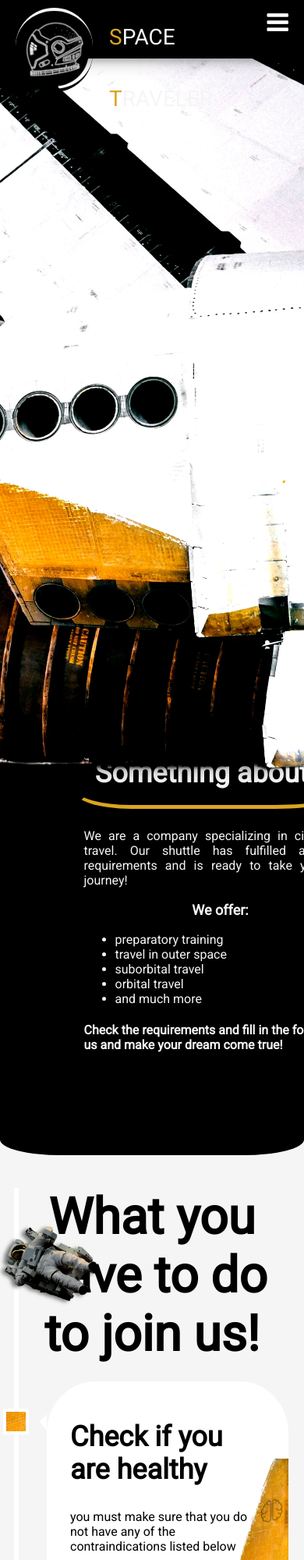
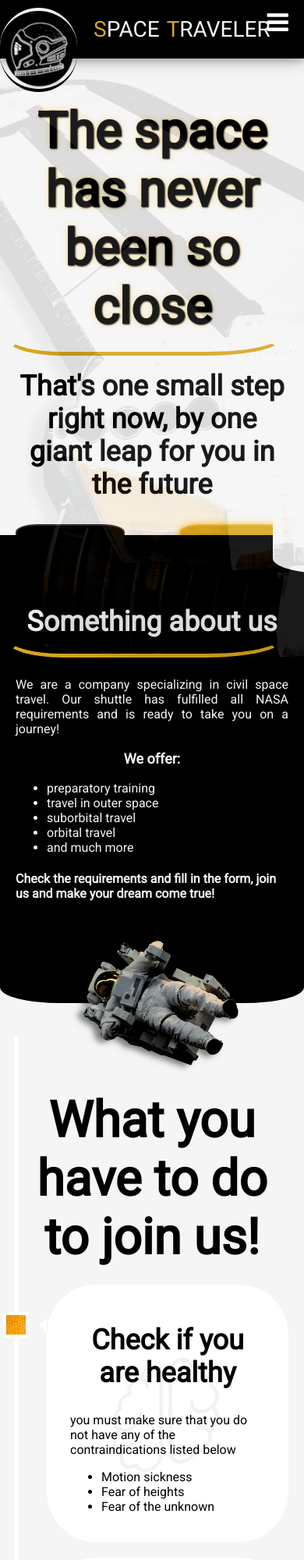
Before and after one commit to Mescruu/spacetraveler, a plain HTML site: page index.html in a window 390 px wide. Shown: the top 2000 px of the page at 78% size. Drawn offline with nearby package versions, Linux system fonts and the light colour scheme.

Commit message:
second commit
RWD changes

```diff
--- a/css/style.css
+++ b/css/style.css
@@ -45,7 +45,6 @@ nav {
 /*napis AW*/
 .logo{
     float: left;
-    width: 30%;
     height: 100px;
     line-height: 75px;
 }
@@ -713,8 +712,10 @@ footer{
 }
 /*Timeline*/
 @media(max-width: 1220px) { /*`1220 a nie 1200 ponieważ wystają kwadraciki z timeline*/
-    .logo {
-        padding: 10px 20px;
+
+    nav ul {
+        margin-bottom: 0px;
+        padding: 0%;
     }
 
     .section{
@@ -722,9 +723,25 @@ footer{
         padding-right: 20px;
         box-sizing: border-box; /*po dodaniu box-sizing: border box padding nie dodaje rozmiaru a zmniejsza rozmiar wewnątrz*/
     }
+
+    .home-section:before {
+        content: "";
+        height: 120vh;
+        width: 100%;
+        background: transparent url(../images/space_shuttle_cut_shadow_extend.webp) no-repeat;
+        background-size: 60vh;
+        background-position: right;
+        z-index: 3;
+        top: 20vh;
+        right: 0px;
+        position: absolute;
+        display: inline-block;
+        pointer-events: none;
+    }
+
 }
 
-@media(max-width: 786px) {
+@media(max-width: 790px) {
     .logo {
         position: fixed;
         top: 0;
@@ -761,12 +778,51 @@ footer{
         background: black;
     }
     /*HOME*/
+
+    .home-section {
+        height: 70vh;
+    }
+
     .home .home-text{
         width: 100%;
     }
     .home .home-photo{
         width: 100%;
     }
+
+    .home .home-text h1 {
+        text-align: center;
+    }
+    .home .home-text h2 {
+        text-align: center;
+    }
+
+    .home .button.float_right {
+        background: goldenrod;
+        box-shadow: 0 0 10px rgba(255, 198, 33, 1), 0 0 5px rgba(255, 198, 33, 0.1);
+        z-index: 3;
+    }
+
+    .home-section:before {
+        background-size:    80vh;
+        z-index: 2;
+        top: 0vh;
+        opacity: 0.1;
+    }
+
+    .home-section:after {
+        position: absolute;
+        bottom: -50px;
+        content: '';
+        background: whitesmoke;
+        border-radius: 20%;
+        width: 100%;
+        height: 100px;
+        margin-left: -20px;
+        z-index: 1;
+    }
+
+
 /*ABOUT*/
     .about .about-links{
         width: 100%;
@@ -774,6 +830,17 @@ footer{
     .about .about-text{
         width: 100%;
         padding-left: 0px;
+        margin-left: 0px;
+    }
+
+    /*TIMELINE*/
+    .timeline h1 {
+        padding-top: 70px;
+        text-align: center;
+    }
+
+    .timeline-section:after {
+        margin-left: -20px;
     }
 
     /*Gallery*/
@@ -783,6 +850,23 @@ footer{
     }
 
     /*Contact*/
+
+    .contact-section .container h2 {
+        position: relative;
+        margin-bottom: 50px;
+        color: whitesmoke;
+        text-align: center;
+        width: 100%;
+        margin-left: 0%;
+    }
+
+    .contact-section .container h2:after {
+        width: 100%;
+        height: 40px;
+        margin-top: -25px;
+        margin-left: 0px;
+    }
+
     .contact-section .contact-text{
         float: left;
         width: 100%;
@@ -792,6 +876,14 @@ footer{
         float: left;
         position: relative;
         height: 300px;
+    }
+
+    .form-style {
+        width: 90%;
+        margin-left: 5%;
+        background: transparent;
+        border-radius: 2px;
+        float: left;
     }
 }
 
@@ -832,4 +924,65 @@ footer{
         height: auto;
         position: relative;
     }
+
+
+    /**/
+
+    .home-section {
+        height: 75vh;
+    }
+
+    .about-section:before {
+        content: "";
+        height: 120%;
+        width: 100%;
+        background-image: url(../images/astro.webp);
+        background-size: 100%;
+        background-repeat: no-repeat;
+        background-position: bottom left;
+        z-index: 3;
+        bottom: -35%;
+        left: 0%;
+        position: absolute;
+        display: inline-block;
+        pointer-events: none;
+    }
+
+    .timeline-section .content {
+        background-image:none;
+    }
+
+    .timeline-section .content h2{
+        text-align: center;
+    }
+
+    .timeline-section .content.first:after,
+    .timeline-section .content.second:after,
+    .timeline-section .content.third:after {
+        content: '';
+        height: 100%;
+        width: 100%;
+        right: calc(50% - 75px);
+        z-index: 2;
+        position: absolute;
+        top: 0%;
+        opacity: 0.1;
+        background-position: 100%;
+        background-repeat: no-repeat;
+        background-size: 50%;
+    }
+
+
+    .form-style {
+        width: 100%;
+        margin-left: 0%;
+        background: transparent;
+        border-radius: 2px;
+        float: left;
+    }
+
+    .form-style li > label {
+        width: 30%;
+    }
+
 }
--- a/index.html
+++ b/index.html
@@ -4,8 +4,10 @@
       <meta charset="UTF-8">
       <meta name="viewport" content="width=device-width, initial-scale=1.0">
       <meta http-equiv="X-UA-Compatible" content="ie=edge">
-      <title>Albert Woś</title>
-      <link rel="shortcut icon" href="img/avatar.png"/>
+      <title>Space Traveler</title>
+         <meta name="author" content="Albert Woś">
+
+    <link rel="shortcut icon" href="images/logo.webp"/>
 
       <link rel="stylesheet" href="css/style.css">
 
@@ -52,9 +54,9 @@
 
             <!--- welcome-->
     <main>
-        <div class="section home-section">
+        <div class="section home-section" id="home">
         <div class="container">
-                <div class="home" id="home">
+                <div class="home" >
                     <div class="home-text">
                         <h1>
                             The space has never been so close
@@ -71,16 +73,16 @@
             </div>
         </div>
 
-            <div class="section about-section">
+            <div class="section about-section" id="about">
                 <div class="container">
-                <div class="about" id="about">
+                <div class="about" >
 
                     <div class="about-text">
                         <!--- about -->
 
                         <h2>
-                    Something about us
-                </h2>
+                            Something about us
+                        </h2>
 
                         <p>
                             We are a company specializing in civil space travel. Our shuttle has fulfilled all NASA requirements and is ready to take you on a journey!
@@ -115,10 +117,10 @@
             </div>
             </div>
 
-            <div class="section timeline-section">
+            <div class="section timeline-section" id="timeline">
                 <div class="container">
 
-                <div class="timeline" id="timeline">
+                <div class="timeline" >
                     <h1>What you have to do to join us!</h1>
                     <div class="right">
                         <div class="content first">
@@ -188,11 +190,11 @@
             </div>
         </div>
 
-        <div class="section contact-section">
+        <div class="section contact-section" id="contact">
             <div class="container">
                 <h2>Contact Form</h2>
 
-                <div class="contact" id="contact">
+                <div class="contact" >
                     <div class="contact-text">
 
                         <form class="form-style">
@@ -200,22 +202,22 @@
                                 <ul>
                                     <li>
                                         <label for="name">Name</label>
-                                        <input type="text" name="name" maxlength="100">
+                                        <input type="text" id="name" name="name" maxlength="100">
                                         <span>Enter your full name here</span>
                                     </li>
                                     <li>
                                         <label for="email">Email</label>
-                                        <input type="email" name="email" maxlength="100">
+                                        <input type="email"  id="email" name="email" maxlength="100">
                                         <span>Enter a valid email address</span>
                                     </li>
                                     <li>
-                                        <label for="phone">Phone number</label>
-                                        <input type="phone" name="phone" maxlength="100">
+                                        <label for="phone">Phone</label>
+                                        <input type="phone" id="phone" name="phone" maxlength="100">
                                         <span>Your phone number</span>
                                     </li>
                                     <li>
                                         <label for="message">About You</label>
-                                        <textarea name="message" onkeyup="adjust_textarea(this)"></textarea>
+                                        <textarea name="message" id="message" onkeyup="adjust_textarea(this)"></textarea>
                                         <span>Say something about yourself</span>
                                     </li>
                                     <li>
```
